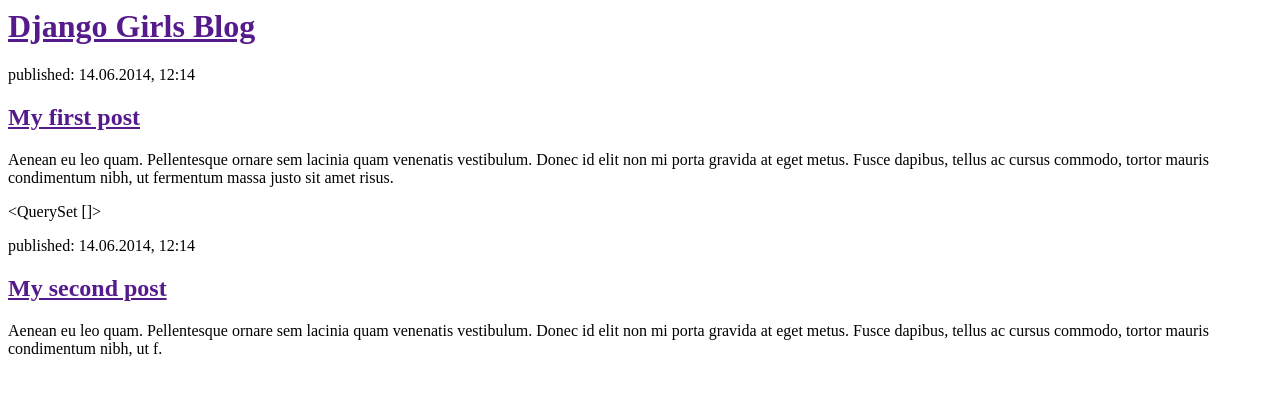
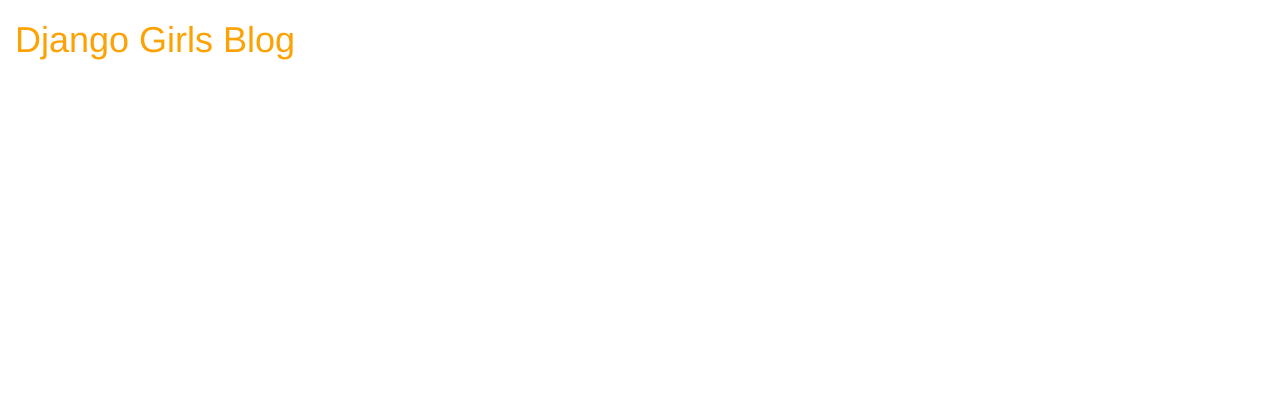
Before and after one commit to dlwlgn21/my-first-blog, a Django app: page / in a window 1280 px wide. Shown: the top 396 px of the page. Run offline with Django 3.2, Linux system fonts and the light colour scheme; data that the repository does not hold is empty; some libraries are stand-ins or nearby versions.

Commit message:
CSS ploblem

```diff
--- /dev/null
+++ b/mysite/blog/static/css/blog.css
@@ -0,0 +1,6 @@
+h1 a {
+    color: #FCA205;
+}
+body {
+    padding-left: 15px;
+}
--- a/mysite/blog/templates/blog/post_list.html
+++ b/mysite/blog/templates/blog/post_list.html
@@ -1,6 +1,10 @@
+{% load staticfiles %}
 <html>
     <head>
         <title>Django Girls blog</title>
+        <link rel="stylesheet" href="//maxcdn.bootstrapcdn.com/bootstrap/3.2.0/css/bootstrap.min.css">
+        <link rel="stylesheet" href="//maxcdn.bootstrapcdn.com/bootstrap/3.2.0/css/bootstrap-theme.min.css">
+        <link rel="stylesheet" href="{% static 'css/blog.css' %}">
     </head>
     <body>
         <div>
@@ -13,14 +17,5 @@
             <p>published: {{ post.publicshed_date }}</p>
         </div>
 {% endfor %}
-            <p>published: 14.06.2014, 12:14</p>
-            <h2><a href="">My first post</a></h2>
-            <p>Aenean eu leo quam. Pellentesque ornare sem lacinia quam venenatis vestibulum. Donec id elit non mi porta gravida at eget metus. Fusce dapibus, tellus ac cursus commodo, tortor mauris condimentum nibh, ut fermentum massa justo sit amet risus.</p>
-
-        {{ posts }}
-            <p>published: 14.06.2014, 12:14</p>
-            <h2><a href="">My second post</a></h2>
-            <p>Aenean eu leo quam. Pellentesque ornare sem lacinia quam venenatis vestibulum. Donec id elit non mi porta gravida at eget metus. Fusce dapibus, tellus ac cursus commodo, tortor mauris condimentum nibh, ut f.</p>
-
     </body>
 </html>
```
